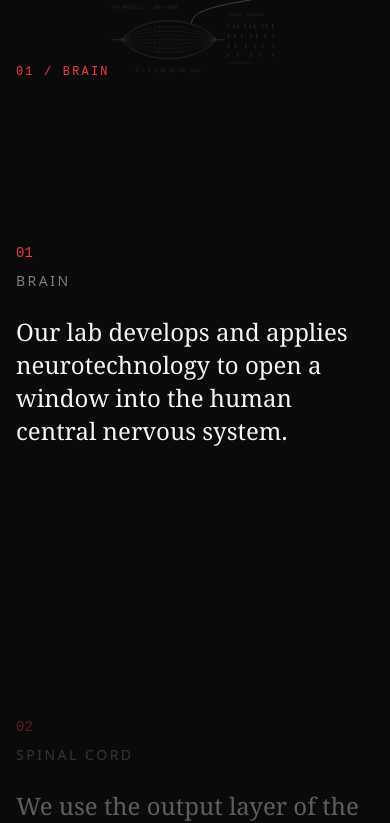
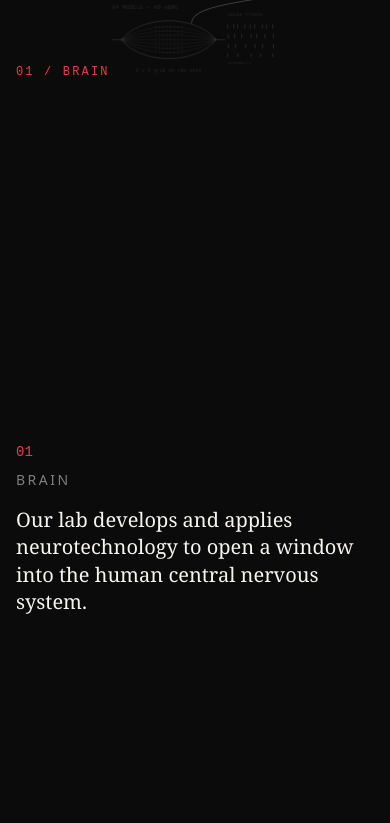
Before and after one commit to devansh-gr/Beauchamp_Lab, a React (Vite) app in the folder site/: page / in a window 390 px wide. Shown: the part 2871-3694 px from the top of the page. Built offline with nearby package versions, Linux system fonts and the light colour scheme.

Commit message:
Fix mobile story step text hidden under sticky diagram; auditor uses vite preview

```diff
--- a/site/src/components/home/Story.tsx
+++ b/site/src/components/home/Story.tsx
@@ -60,13 +60,13 @@ export default function Story() {
               ref={(el) => {
                 refs.current[i] = el
               }}
-              className={`flex min-h-[60vh] flex-col justify-center transition-opacity duration-500 lg:min-h-svh ${
+              className={`flex min-h-[70vh] flex-col justify-end pb-[8vh] transition-opacity duration-500 lg:min-h-svh lg:justify-center lg:pb-0 ${
                 step === i ? 'opacity-100' : 'opacity-35'
               }`}
             >
               <p className="font-mono text-sm text-red-bright">{`0${i + 1}`}</p>
               <p className="mt-2 text-sm uppercase tracking-[0.18em] text-paper/50">{s.label}</p>
-              <p className="mt-6 font-serif text-2xl leading-snug sm:text-3xl">{s.text}</p>
+              <p className="mt-4 font-serif text-xl leading-snug sm:text-3xl lg:mt-6">{s.text}</p>
             </li>
           ))}
         </ol>
```
Also changed, not shown: 1 other file (tests, documents, lock files or other folders).
